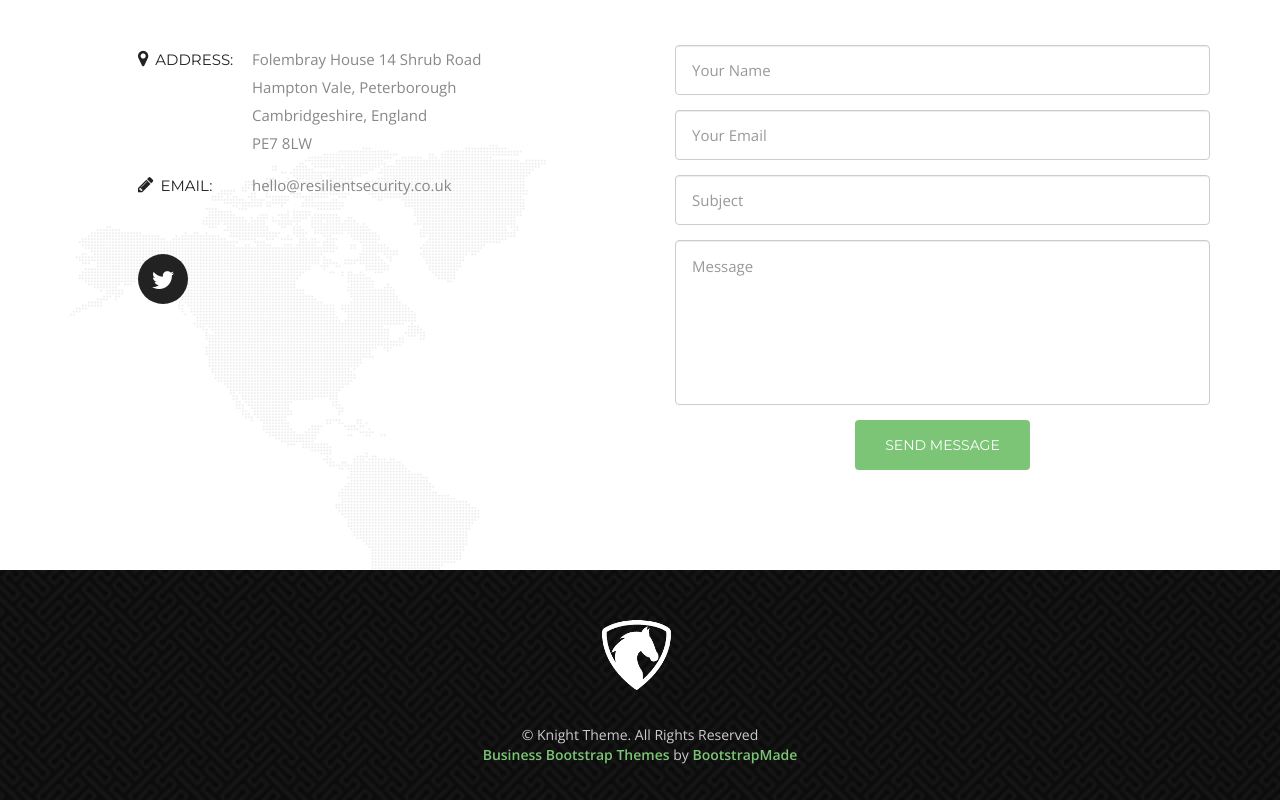
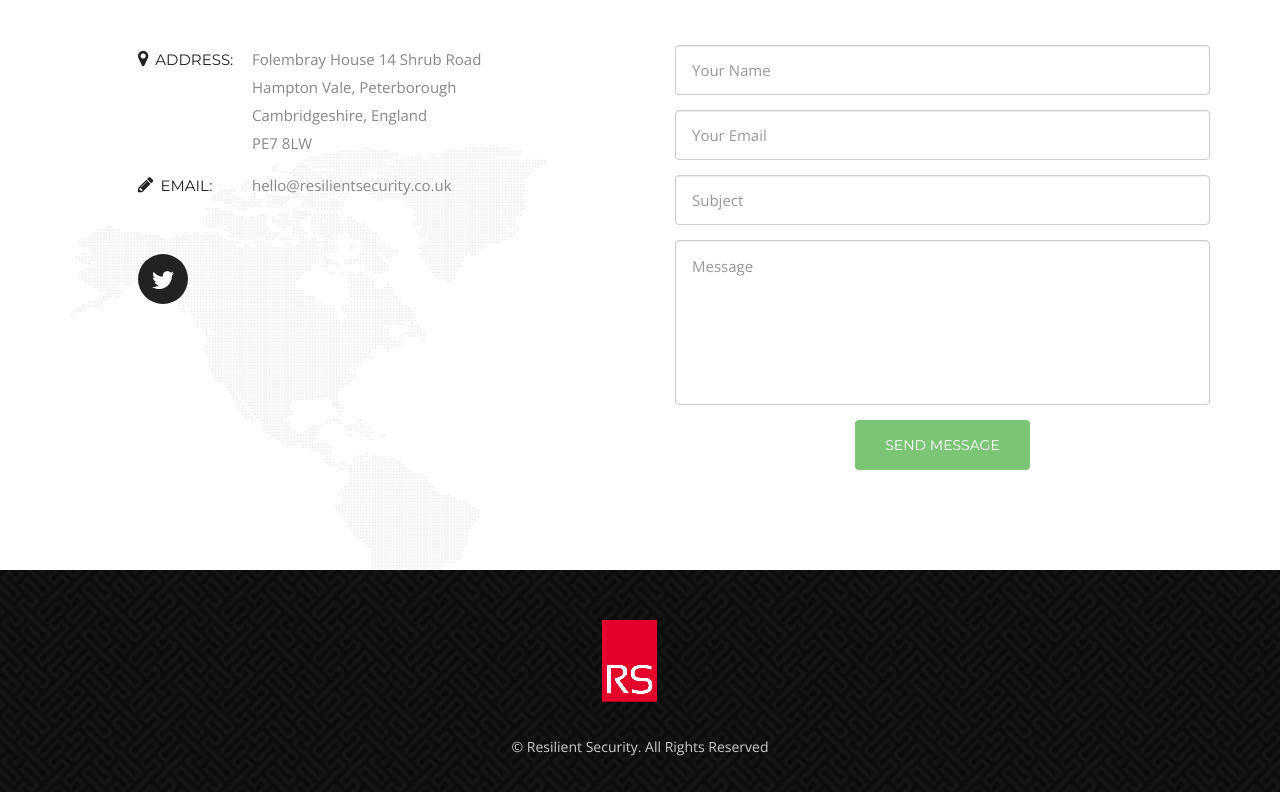
Before and after one commit to craigbalding/www.resilientsecurity.co.uk, a plain HTML site: page index.html in a window 1280 px wide. Shown: the part 3549-4349 px from the top of the page. Drawn offline with nearby package versions, Linux system fonts and the light colour scheme.

Commit message:
bought theme - cleaned up footer

```diff
--- a/index.html
+++ b/index.html
@@ -209,17 +209,8 @@
 </div>
 <footer class="footer">
     <div class="container">
-        <div class="footer-logo"><a href="#"><img src="img/footer-logo.png" alt=""></a></div>
-        <span class="copyright">&copy; Knight Theme. All Rights Reserved</span>
-        <div class="credits">
-            <!--
-                All the links in the footer should remain intact.
-                You can delete the links only if you purchased the pro version.
-                Licensing information: https://bootstrapmade.com/license/
-                Purchase the pro version with working PHP/AJAX contact form: https://bootstrapmade.com/buy/?theme=Knight
-            -->
-            <a href="https://bootstrapmade.com/free-business-bootstrap-themes-website-templates/">Business Bootstrap Themes</a> by <a href="https://bootstrapmade.com/">BootstrapMade</a>
-        </div>
+        <div class="footer-logo"><a href="#"><img src="img/small-logo.png" alt=""></a></div>
+        <span class="copyright">&copy; Resilient Security. All Rights Reserved</span>
     </div>
 </footer>
 
```
